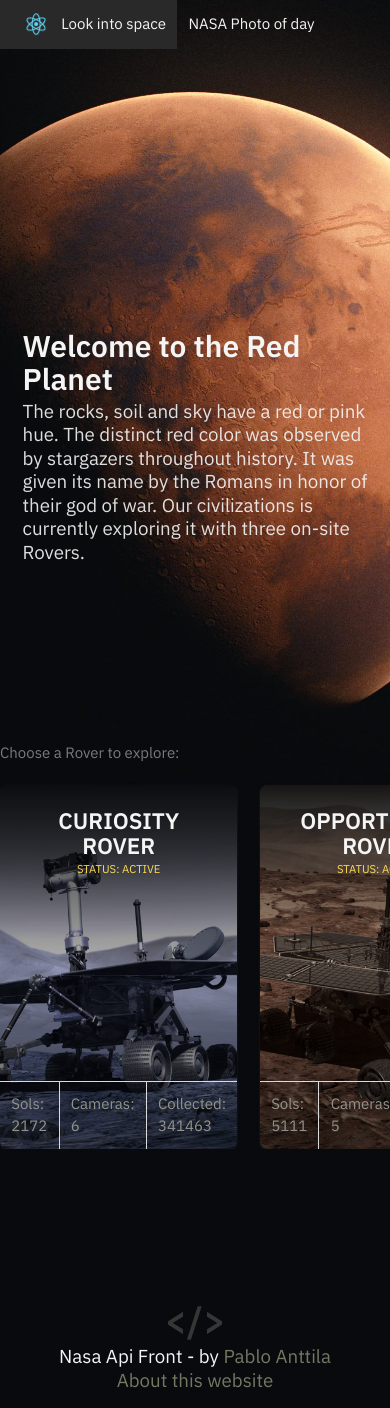
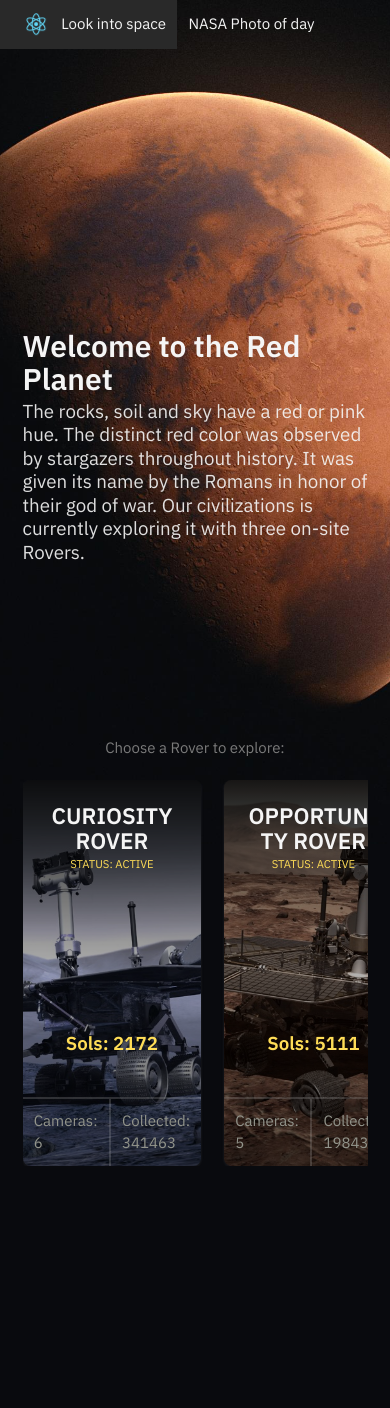
Before and after one commit to navisinghnz9/nasa-api-front, a React (Create React App) app: page / in a window 390 px wide. Shown: the top 1408 px of the page. Built offline with nearby package versions, Linux system fonts and the light colour scheme.

Commit message:
Fix: Rover cards and photo components styled for mobile

```diff
--- a/src/components/rovercards/RoverCards.js
+++ b/src/components/rovercards/RoverCards.js
@@ -1,52 +1,46 @@
 import React  from 'react';
 
 
-export default (props) => {
-  const {rovers, mini} = props;
-
-  const containerStyle = {
-    marginTop: `${mini? '-20px': '-100px'}`,
-    overflow: 'hidden',
-    overflowX: 'scroll',
-    overflowScrolling: 'touch',
-    WebkitOverflowScrolling: 'touch',
-  }
+export default ({rovers, mini, handler}) => {
 
   const style = {
     borderRadius: '.5em',
     backgroundSize: 'cover',
     backgroundPosition: 'center',
-    minWidth: '25vw',
+    minWidth: '24vw',
+    slideshow : {
+      transform: `translateY(${mini? '-10px': '-150px'})`,
+    },
+    container : {
+      overflowScrolling: 'touch',
+      WebkitOverflowScrolling: 'touch',
+    },
     body: {
       height: `${mini? '15vh':'30vh'}`,
     },
     footer: {
-      marginTop: `${mini? '15vh':'5vh'}`,
+      marginTop: `${mini? '12vh':'5vh'}`,
     },
-    title: {}
+    title: {
+
+    }
   }
 
 
   const displayCards = rovers.map(rover=>(
     <div className="column" key={rover.id}>
-      <a onClick={()=>props.handler(rover)}>
+      <a onClick={()=>handler(rover)}>
         <div className="card"
           key={rover.id}
-        style={{...style,  backgroundImage: `linear-gradient(to bottom, rgba(0,0,0,.9) 0%, rgba(0,0,0,0.3) 50%, rgba(0,0,0,0.7) 100%),
-url(${rover.bg})`}}
-      >
+          style={{...style,  backgroundImage: `linear-gradient(to bottom, rgba(0,0,0,.9) 0%, rgba(0,0,0,0.3) 50%, rgba(0,0,0,0.7) 100%), url(${rover.bg})`}}>
           <div className={`card-content has-text-centered has-text-weight-bold is-uppercase rover-${rover.slug}`} style={style.body}>
-          <p className={`title has-text-light  ${mini? 'is-7': 'is-4'} `} >{rover.name}
-          </p>
+            <p className={`title has-text-light  ${mini? 'is-7': 'is-4'} `} >{rover.name}</p>
             <p className="subtitle has-text-warning is-7">Status: {rover.status}</p>
           </div>
-        {props.mini? null:
+          {mini? null:
+            <div className="">
+              <p className="title has-text-warning has-text-centered is-5">Sols: {rover.max_sol}</p>
               <footer className="card-footer" style={style.footer}>
-          <p className="card-footer-item">
-            <span>
-            {`Sols: ${rover.max_sol}`}
-            </span>
-          </p>
                 <p className="card-footer-item">
                   <span>
                     {`Cameras: ${rover.cameras.length}`}
@@ -58,17 +52,21 @@
                   </span>
                 </p>
               </footer>
+        </div>
           }
-      </div></a>
+        </div>
+      </a>
     </div>
   ))
 
   return (
-    <div className="container roverSlideshow " style={containerStyle}>
-      <p className="has-text-grey subtitle is-6">Choose a Rover to explore:</p>
+    <section className="section" style={style.slideshow}>
+      <p className="has-text-grey has-text-centered subtitle is-6">Choose a Rover to explore:</p>
+      <div className="container has-overflow-x-mobile" style={style.container}>
         <div className="columns is-mobile">
           {rovers && displayCards}
         </div>
       </div>
+    </section>
   )
 }
--- a/src/components/rovercards/RoverPhoto.js
+++ b/src/components/rovercards/RoverPhoto.js
@@ -1,15 +1,26 @@
 import React from 'react'
-import PropTypes from 'prop-types'
+
+const style = {
+  position: 'absolute',
+  bottom: '0',
+  left: '0',
+  fontSize: '0.75rem',
+  textAlign: 'left',
+  width: '100%',
+  padding: '10px',
+  backgroundColor: 'rgba(0, 0, 0, 0.3)',
+}
+
 export default (props) => {
   const {camera, id, earth_date, img_src, rover, sol} = props.photo;
   return (
     <div className="card">
-      <div className="card-image">
-        <figure className="image is-3by3">
+      <div className="card-image" style={{overflow:'hidden'}}>
+        <figure className="image zoomable-figure is-3by3">
           <img src={img_src} alt="Placeholder image" />
         </figure>
       </div>
-      <div className="card-content">
+      <div className="card-content" style={style}>
           <p className="title is-6">{camera.full_name}</p>
           <p className="subtitle is-6">{earth_date}</p>
       </div>
--- a/src/containers/Explore.js
+++ b/src/containers/Explore.js
@@ -53,7 +53,6 @@
               mounted={this.state.mounted.payload}/>
           }
         </Hero>
-
         <RoverCards
           mini={this.state.mounted.mounted? true: false }
           rovers={rovers}
--- a/src/containers/Rover.js
+++ b/src/containers/Rover.js
@@ -63,7 +63,6 @@
     const { mounted, photoSet } = this.state
     return (
       <section className="container">
-      <a className="button is-3">back</a>
         <RoverMounted
           rover={mounted}
           photos={photoSet}
--- a/src/index.sass
+++ b/src/index.sass
@@ -30,7 +30,7 @@
 $card-header-color: $grey-light
 $card-background-color:  lighten($grey-dark, 3%)
 $card-color: darken($grey-light, 25%)
-
+$card-footer-border-top: 2px solid rgba(200,200,200, .2)
 
 $hero-background-color: #090A0E;
 .is-dark.is-main-background
@@ -47,11 +47,15 @@
 
 
 // Apod-cards ui
-.zoomable-card
-  transition: all .2s ease-out
-.zoomable-card:hover
+.zoomable-card, .zoomable-figure img
+  transition: all .15s ease-out
+.zoomable-card:hover, .zoomable-figure:hover img
   transform: scale(1.04)
-
+.has-overflow-x-mobile
+  overflow: 'hidden'
+  @media screen and (max-width: 400px)
+    overflow-x: scroll
+    overflow-y: hidden
 
 // Import the rest of Bulma
 @import "../node_modules/bulma/sass/utilities/_all.sass";
```
Also changed, not shown: src/index.css. Lines whose indentation alone changed are shown as unchanged.
